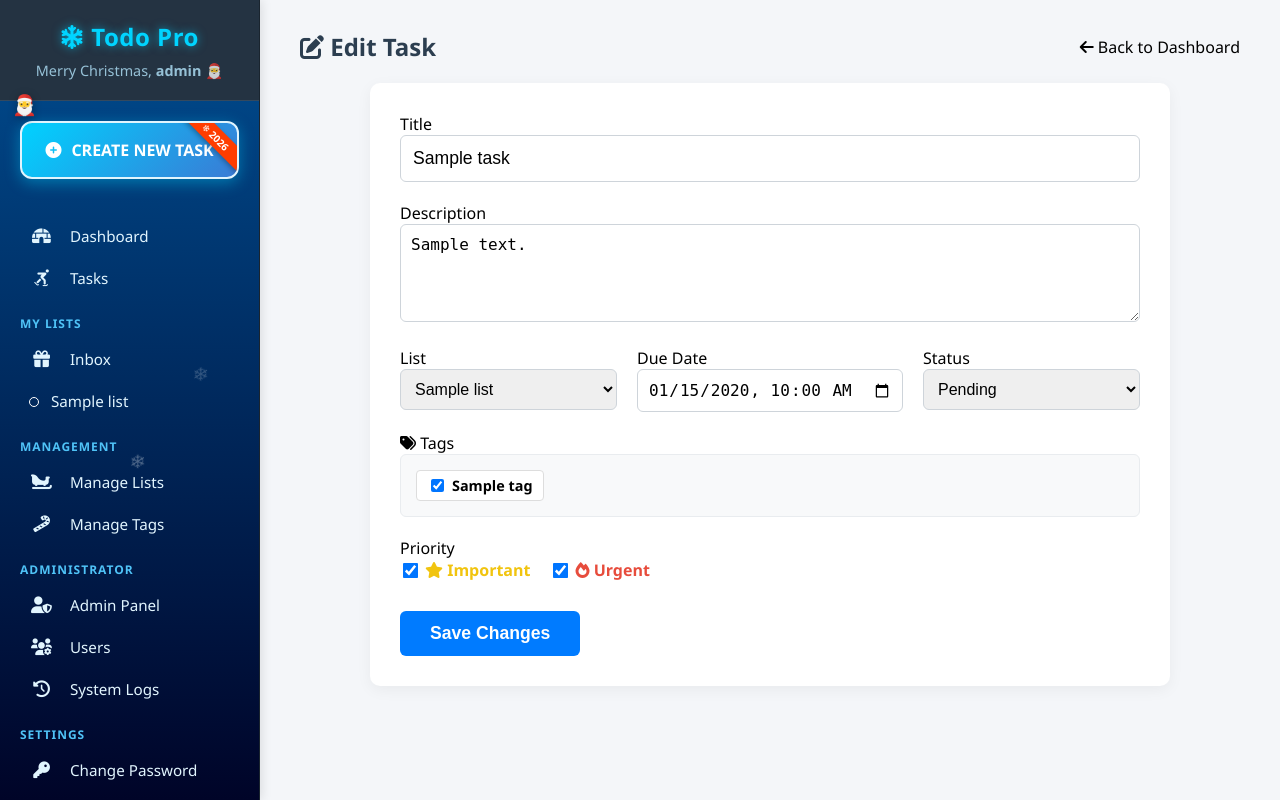
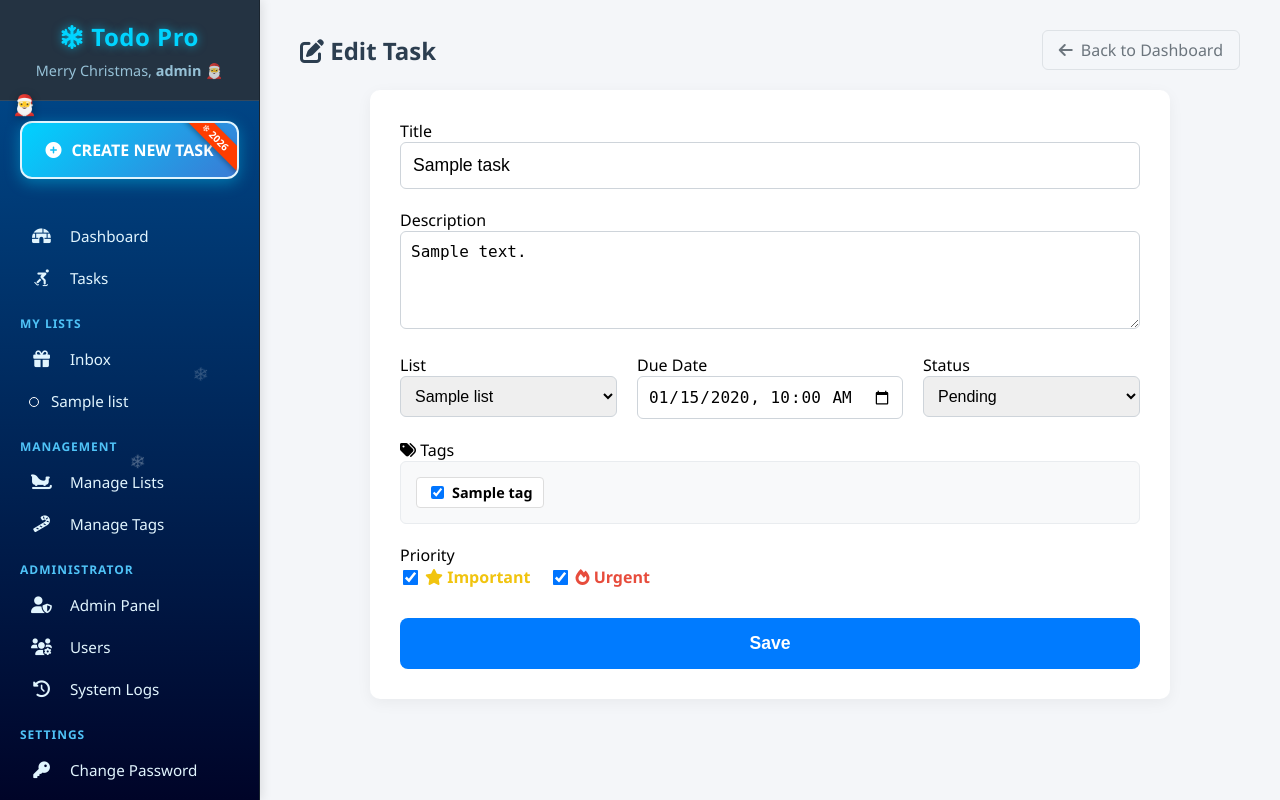
Before and after one commit to MinhQuanhehehe/project1, a PHP site: page /modules/tasks/edit_task.php?id=1 in a window 1280 px wide. Run offline with PHP 8.4, Linux system fonts and the light colour scheme; a user stored in the database is signed in; tables that the repository leaves empty hold one stand-in row (values such as "Sample post"); data that the repository does not hold is empty.

Commit message:
Refactor edit_task.php for improved styling and layout

```diff
--- a/todolist/modules/tasks/edit_task.php
+++ b/todolist/modules/tasks/edit_task.php
@@ -84,8 +84,30 @@ $formatted_date = $task['due_date'] ? date('Y-m-d\TH:i', strtotime($task['due_da
 <head>
     <meta charset="UTF-8">
     <title>Edit Task</title>
-    <link rel="stylesheet" href="../../assets/css/style1.css?v=1.0">
+    <link rel="stylesheet" href="../../assets/css/style1.css">
     <link rel="stylesheet" href="https://cdnjs.cloudflare.com/ajax/libs/font-awesome/6.0.0/css/all.min.css">
+<style>
+        /* Nút Dashboard (Back) */
+        .btn-back {
+            display: inline-flex; align-items: center; gap: 8px; padding: 8px 16px;
+            background-color: transparent; color: #6c757d; border: 1px solid #dee2e6;
+            border-radius: 6px; text-decoration: none; transition: all 0.3s ease;
+        }
+        .btn-back:hover {
+            transform: translateY(-5px);
+            box-shadow: 0 5px 15px rgba(0,0,0,0.1);
+        }
+        .btn-primary-large {
+            background-color: #007bff !important; color: white !important;
+            width: 100%; padding: 15px; border: none; border-radius: 8px;
+            font-weight: 700; font-size: 1.1em; cursor: pointer; transition: all 0.3s ease;
+        }
+        .btn-primary-large:hover {
+            transform: translateY(-5px);
+            box-shadow: 0 10px 20px rgba(0, 123, 255, 0.3);
+            background-color: #0056b3 !important;
+        }
+    </style>
 </head>
 <body>
 
@@ -98,7 +120,7 @@ include '../../includes/sidebar.php';
 
     <div style="display: flex; justify-content: space-between; align-items: center; margin-bottom: 20px;">
         <h2 style="margin: 0; color: #2c3e50;"><i class="fas fa-edit"></i> Edit Task</h2>
-        <a href="../../home.php" class="btn btn-secondary">
+        <a href="../../home.php" class="btn-back">
             <i class="fas fa-arrow-left"></i> Back to Dashboard
         </a>
     </div>
@@ -183,7 +205,7 @@ include '../../includes/sidebar.php';
             </div>
 
             <div class="form-actions">
-                <button type="submit" class="btn btn-primary-large">Save Changes</button>
+                <button type="submit" class="btn btn-primary-large">Save</button>
             </div>
         </form>
     </div>
```
